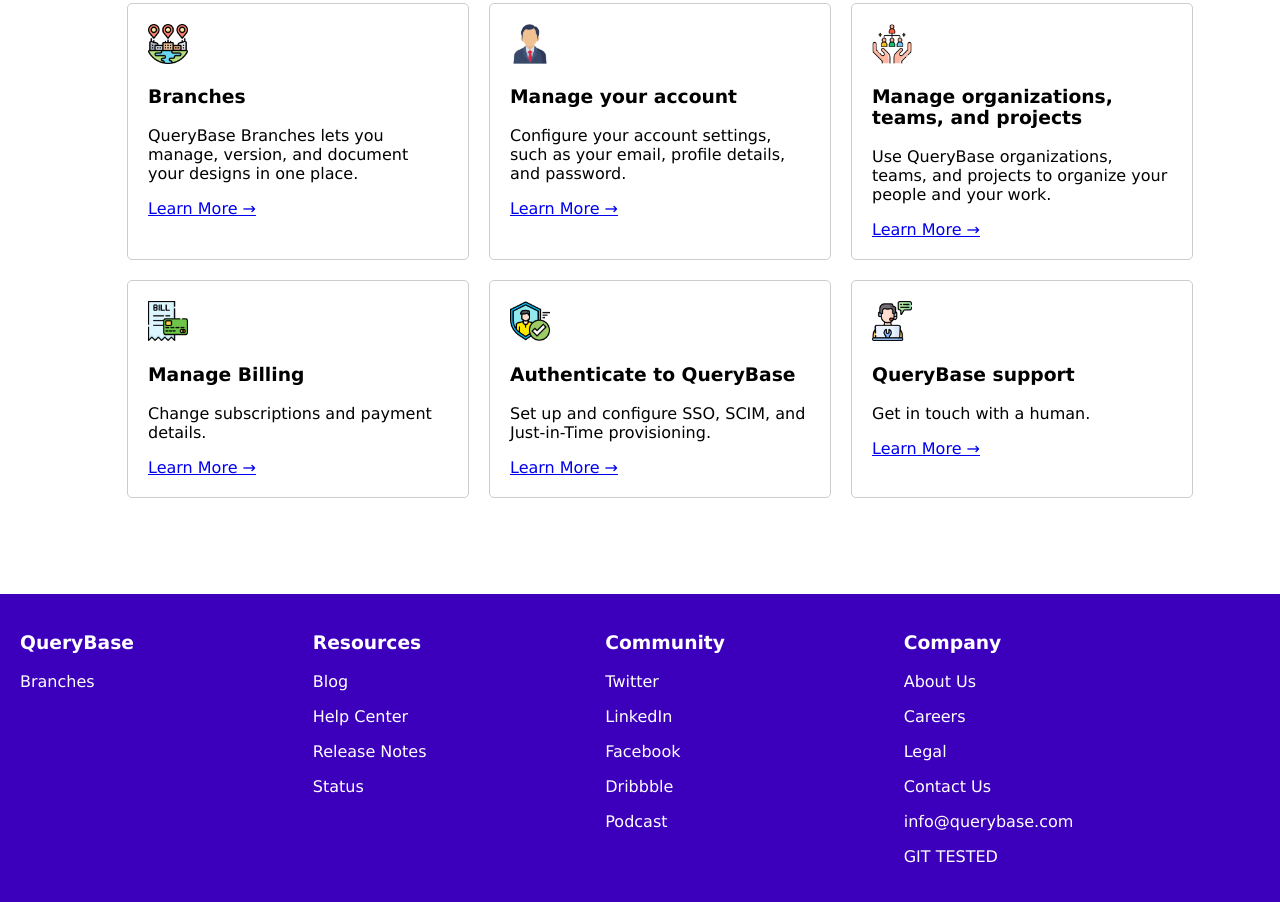
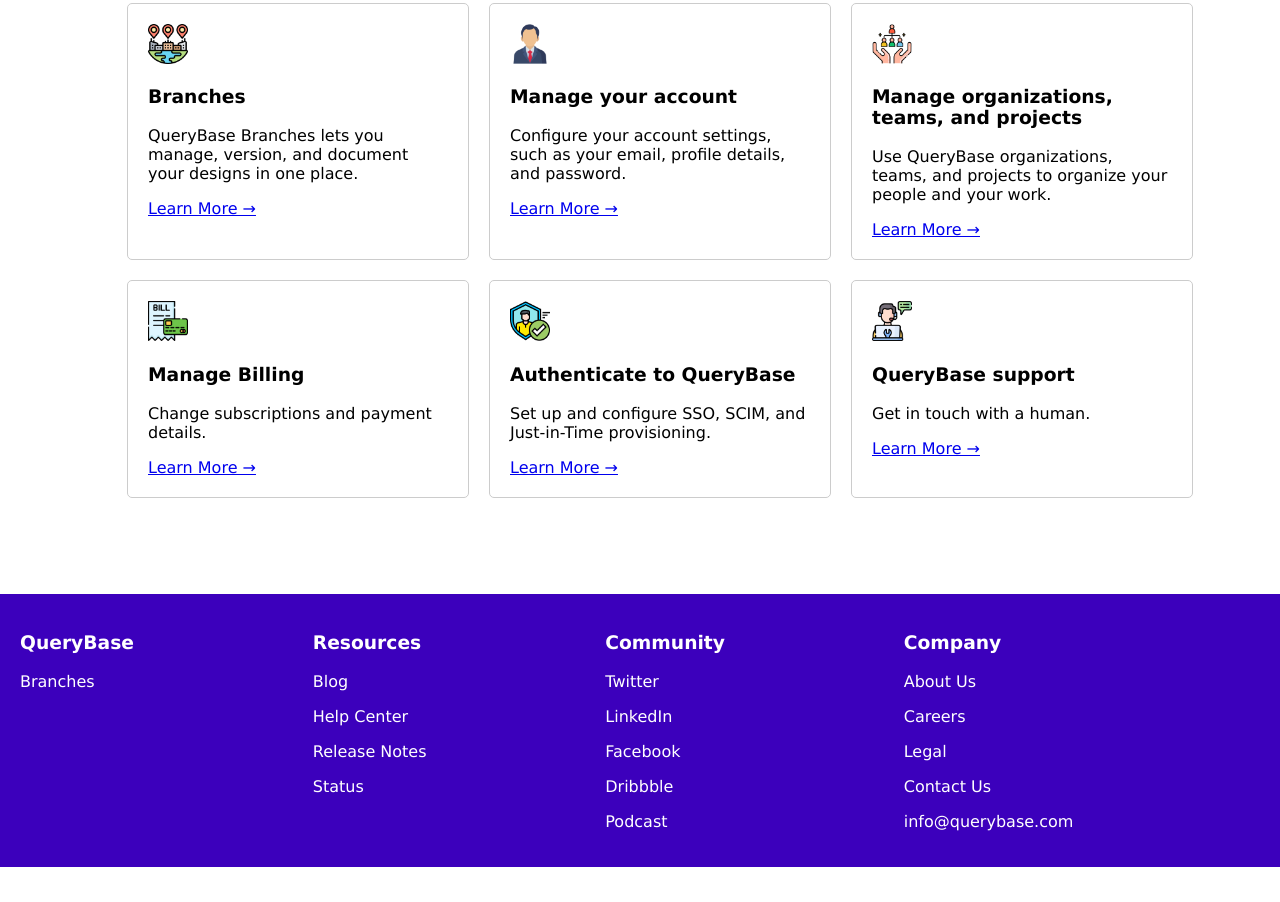
Before and after one commit to SneauxGirl/first-Queries-first, a plain HTML site: page index.html in a window 1280 px wide. Shown: the part 466-1368 px from the top of the page. After the commit the page ends 1333 px from the top, so only its background shows below. Drawn offline with Linux system fonts and the light colour scheme.

Commit message:
Test successful. Line removed to return to standard edit.

```diff
--- a/index.html
+++ b/index.html
@@ -110,7 +110,6 @@
             <p class="footer__link">Legal</p>
             <p class="footer__link">Contact Us</p>
             <p class="footer__link">info@querybase.com</p>
-            <p>GIT TESTED</p>
         </div>
     </div>
 </footer>
```
